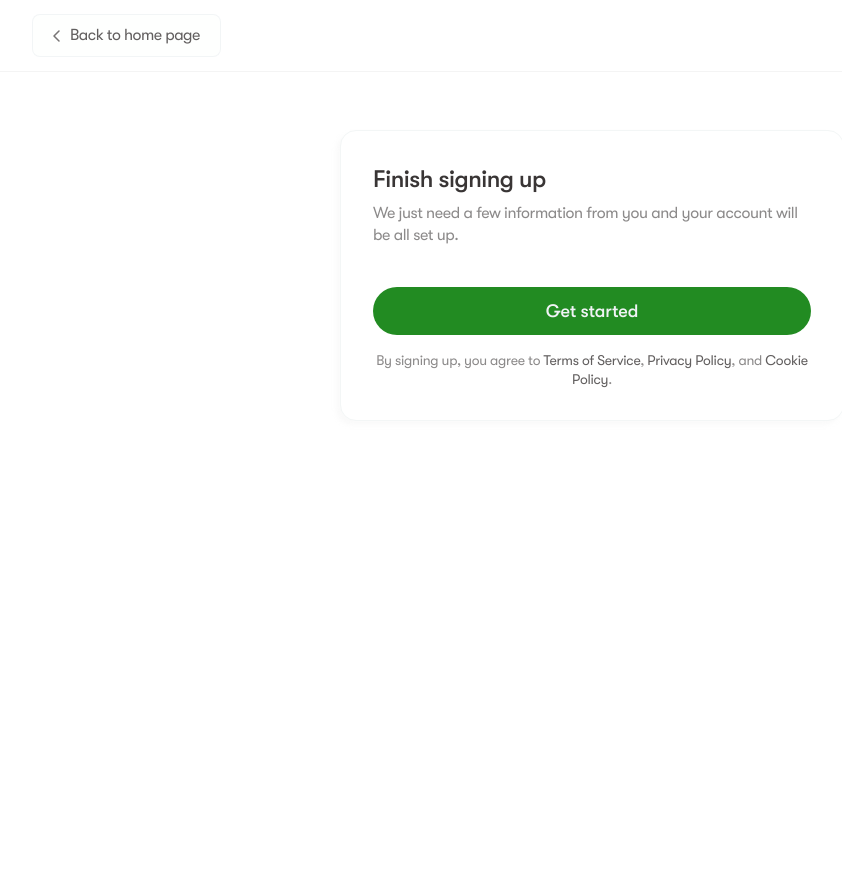
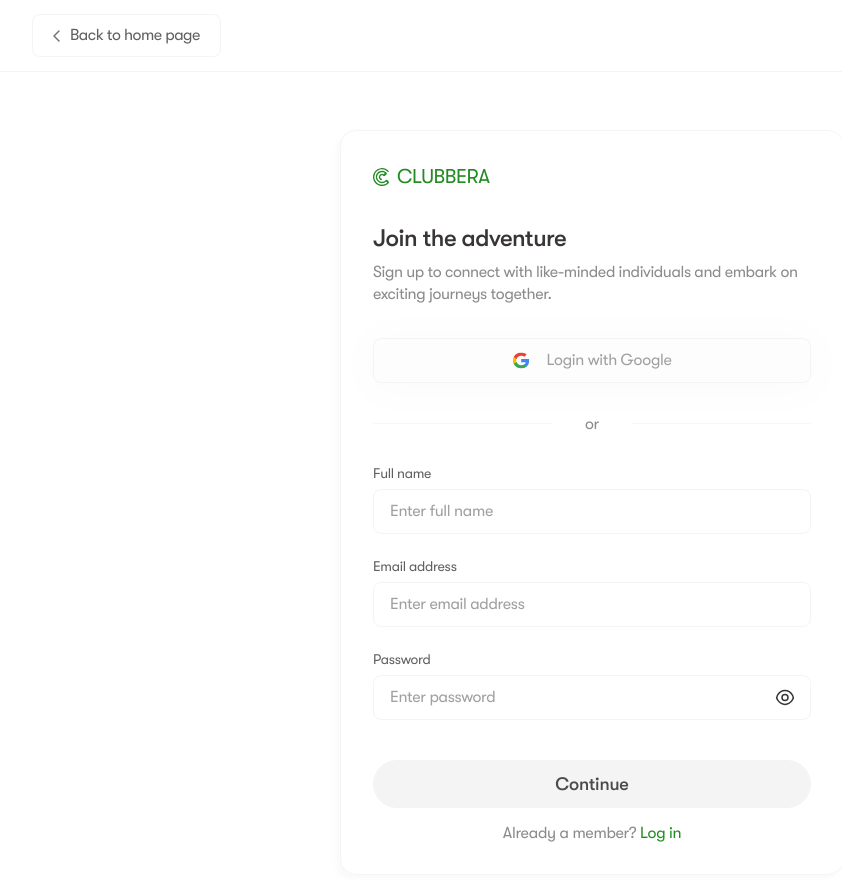
Before and after one commit to opeodedeyi/clubbera-final, a Next.js app: page /signup in a window 1280 px wide. Shown: the top 880 px of the page, without its empty margins (48-890 px from the left). Before the commit the page ends 800 px from the top, so only its background shows below. Built offline with nearby package versions, Linux system fonts and the light colour scheme.

Commit message:
added checkbox and styling

```diff
--- a/src/app/signup/page.js
+++ b/src/app/signup/page.js
@@ -4,7 +4,8 @@ import Link from "next/link";
 import { Fragment } from "react";
 import Logo from "../../components/utility/logo";
 import Header from "../../components/header/header";
-import MainInput from "@/components/forminput/maininput";
+import MainInput from "../../components/forminput/maininput";
+import CheckboxInput from "../../components/forminput/checkboxinput";
 import MainPasswordInput from "../../components/forminput/passwordinput";
 import CustomButton from "../../components/utility/custombutton";
 import SocialLoginButton from "../../components/utility/socialbutton";
@@ -13,7 +14,7 @@ import "../style/authentication.css";
 import { useState } from 'react';
 
 
-const SignupStepOne = ({ email, setEmail, fullName, setFullName, password, setPassword, isDisabled }) => {
+const SignupStepOne = ({ email, setEmail, fullName, setFullName, password, setPassword, isDisabled, buttonClicked }) => {
     return (
         <>
             <div className="auth-form-content">
@@ -54,14 +55,14 @@ const SignupStepOne = ({ email, setEmail, fullName, setFullName, password, setPa
                 </div>
             </div>
             <div className="auth-form-actions">
-                <CustomButton size="fullwidth-size" disabled={isDisabled}>Continue</CustomButton>
+                <CustomButton size="fullwidth-size" disabled={isDisabled} onClick={buttonClicked}>Continue</CustomButton>
                 <p className="auth-form-actions-cta">Already a member? <Link href="/login" className="">Log in</Link></p>
             </div>
         </>
     );
 }
 
-const SignupStepTwo = () => {
+const SignupStepTwo = ({ ageConsent, setAgeConsent,buttonClicked }) => {
     return (
         <>
             <div className="auth-form-content">
@@ -72,8 +73,17 @@ const SignupStepTwo = () => {
                     </div>
                 </div>
             </div>
+            <div className="auth-form-inputs">
+                {/* location goes here */}
+                <CheckboxInput
+                    label="Age"
+                    checked={ageConsent}
+                    onChange={() => setAgeConsent(prev => !prev)}>
+                    I confirm I am 18 years of age or older
+                </CheckboxInput>
+            </div>
             <div className="auth-form-actions">
-                <CustomButton size="fullwidth-size">Get started</CustomButton>
+                <CustomButton size="fullwidth-size" disabled={!ageConsent} onClick={buttonClicked}>Get started</CustomButton>
                 <p className="auth-form-actions-policy">By signing up, you agree to <Link href="/termsofservice" className="auth-dark-link">Terms of Service</Link>, <Link href="/privacypolicy" className="auth-dark-link">Privacy Policy</Link>, and <Link href="/cookiepolicy" className="auth-dark-link">Cookie Policy</Link>.</p>
             </div>
         </>
@@ -81,7 +91,7 @@ const SignupStepTwo = () => {
 }
 
 export default function Signup() {
-    const [step, setStep] = useState(2);
+    const [step, setStep] = useState(1);
     const [email, setEmail] = useState('');
     const [fullName, setFullName] = useState('');
     const [password, setPassword] = useState('');
@@ -96,6 +106,10 @@ export default function Signup() {
         // At least one, At least one lowercase, At least one uppercase, At least one special, A total of at least 8 characters
         const passwordRegex = /^(?=.*\d)(?=.*[a-z])(?=.*[A-Z])(?=.*[!@#$%^&*]).{8,}$/;
         return passwordRegex.test(password);
+    };
+
+    const buttonClicked = () => {
+        setStep(prevStep => prevStep + 1);
     };
 
     const isDisabled = !fullName || !email || !password || !isEmailValid(email) || !isPasswordValid(password);
@@ -114,9 +128,13 @@ export default function Signup() {
                             setFullName={setFullName}
                             password={password}
                             setPassword={setPassword}
-                            isDisabled={isDisabled}/>
+                            isDisabled={isDisabled}
+                            buttonClicked={buttonClicked}/>
                     :
-                        <SignupStepTwo />
+                        <SignupStepTwo
+                            ageConsent={ageConsent}
+                            setAgeConsent={setAgeConsent}
+                            buttonClicked={buttonClicked}/>
                     }
 
                 </form>
--- /dev/null
+++ b/src/components/forminput/checkboxinput.js
@@ -0,0 +1,26 @@
+'use client';
+
+import "./forminput.css";
+
+const CheckboxInput = ({ label, children, checked, onChange }) => {
+    return (
+        <div className="checkbox-input-text">
+            {label &&
+                <div className="form-label-container checkbox-label-container">
+                    <label className="form-label">{ label }</label>
+                </div>
+            }
+
+            <label className="checkbox-main-container">
+                <input
+                    type="checkbox"
+                    checked={checked}
+                    onChange={onChange} />
+                <span></span>
+                <p className="checkbox-text">{children}</p>
+            </label>
+        </div>
+    );
+}
+
+export default CheckboxInput
--- a/src/components/forminput/forminput.css
+++ b/src/components/forminput/forminput.css
@@ -5,6 +5,15 @@
     flex-direction: column;
     align-items: flex-start;
     gap: 8px;
+    align-self: stretch;
+}
+
+.checkbox-input-text {
+    width: 100%;
+    display: flex;
+    flex-direction: column;
+    align-items: flex-start;
+    gap: 12px;
     align-self: stretch;
 }
 
@@ -17,7 +26,8 @@
 }
 
 .main-input-text label,
-.main-input-password label {
+.main-input-password label,
+.checkbox-label-container label {
     color: #625F5F;
     font-size: 0.875rem;
     font-style: normal;
@@ -97,3 +107,55 @@
     position: absolute;
     right: 16px;
 }
+
+.checkbox-main-container {
+    display: flex;
+    align-items: flex;
+    gap: 8px;
+    cursor: pointer;
+}
+
+.checkbox-main-container p {
+    color: #A19F9F;
+    font-size: 1rem;
+    font-style: normal;
+    font-weight: 400;
+    line-height: normal;
+    letter-spacing: -0.32px;
+}
+
+.checkbox-main-container:hover p {
+    color: var(--color-text-input);
+}
+
+.checkbox-main-container:hover span {
+    border-color: var(--color-text-input);
+}
+
+.checkbox-main-container input[type="checkbox"] {
+    display: none;
+}
+
+.checkbox-main-container span {
+    width: 15px;
+    height: 15px;
+    border: 2px solid #A19F9F;
+    border-radius: 3px;
+}
+
+.checkbox-main-container input[type="checkbox"]:checked + span {
+    background: url('/check.svg') no-repeat center center;
+    background-size: 10px 10px;
+    border: 2px solid var(--color-text-input);
+}
+
+.checkbox-main-container input[type="checkbox"]:checked + span + .checkbox-text {
+    color: var(--color-text-input);
+}
+
+@media screen and (max-width: 768px) {
+    .checkbox-main-container p {
+        font-size: 0.875rem;
+        letter-spacing: -0.28px;
+    }
+}
--- a/src/components/forminput/maininput.js
+++ b/src/components/forminput/maininput.js
@@ -1,7 +1,6 @@
 'use client';
 
 import "./forminput.css";
-import Link from "next/link";
 
 const MainInput = ( props ) => {
     if (props.type==='textarea') {
@@ -17,6 +16,7 @@ const MainInput = ( props ) => {
                 </div>
 
                 <input
+                    name={props.type}
                     placeholder={props.placeholder}
                     value={props.value}
                     onFocus={props.onFocus}
--- a/src/components/forminput/passwordinput.js
+++ b/src/components/forminput/passwordinput.js
@@ -18,12 +18,12 @@ const MainPasswordInput = ( props ) => {
     return (
         <div className="main-input-password">
             <div className="form-label-container">
-                <label className="form-label" htmlFor={props.input}>{ props.input }</label>
+                <label className="form-label">{ props.input }</label>
                 {props.forgotpasswordinput && <Link className="form-label-forgot" href="/forgotpassword">Forgot password?</Link>}
             </div>
             <div className="form-input-password">
                 <input
-                    name={props.input}
+                    name="Password"
                     type={type}
                     placeholder={props.placeholder}
                     value={props.value}
--- a/src/components/utility/logo.css
+++ b/src/components/utility/logo.css
@@ -39,10 +39,9 @@
     font-size: 16px;
     font-style: normal;
     font-weight: 400;
-    line-height: 110%; /* 17.6px */
+    line-height: 110%;
     letter-spacing: -0.48px;
 }
-
 
 @media screen and  (max-width: 768px) {
     .header-logo-size .logo-container-text {
```
Also changed, not shown: public/check.svg (added).
